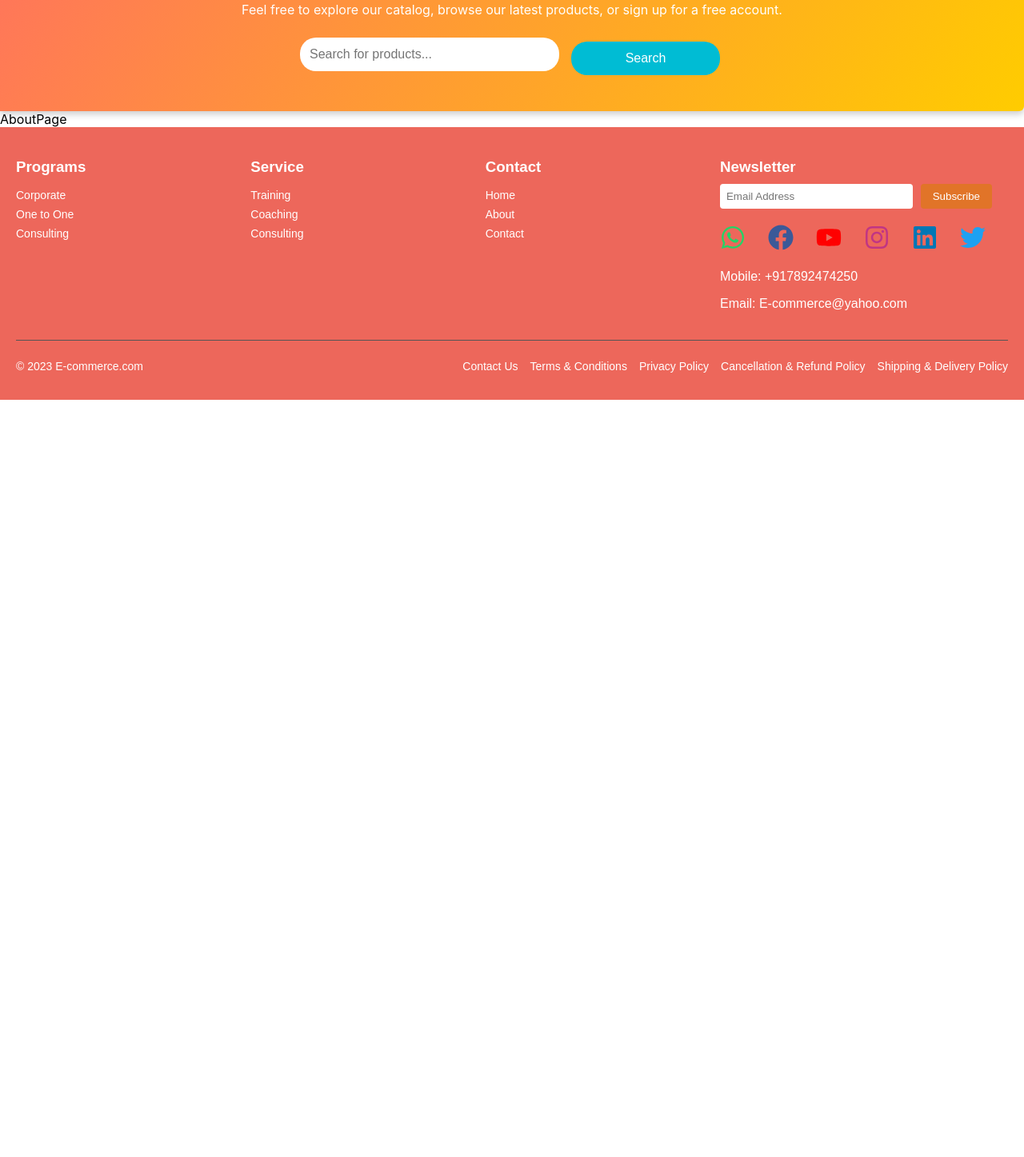
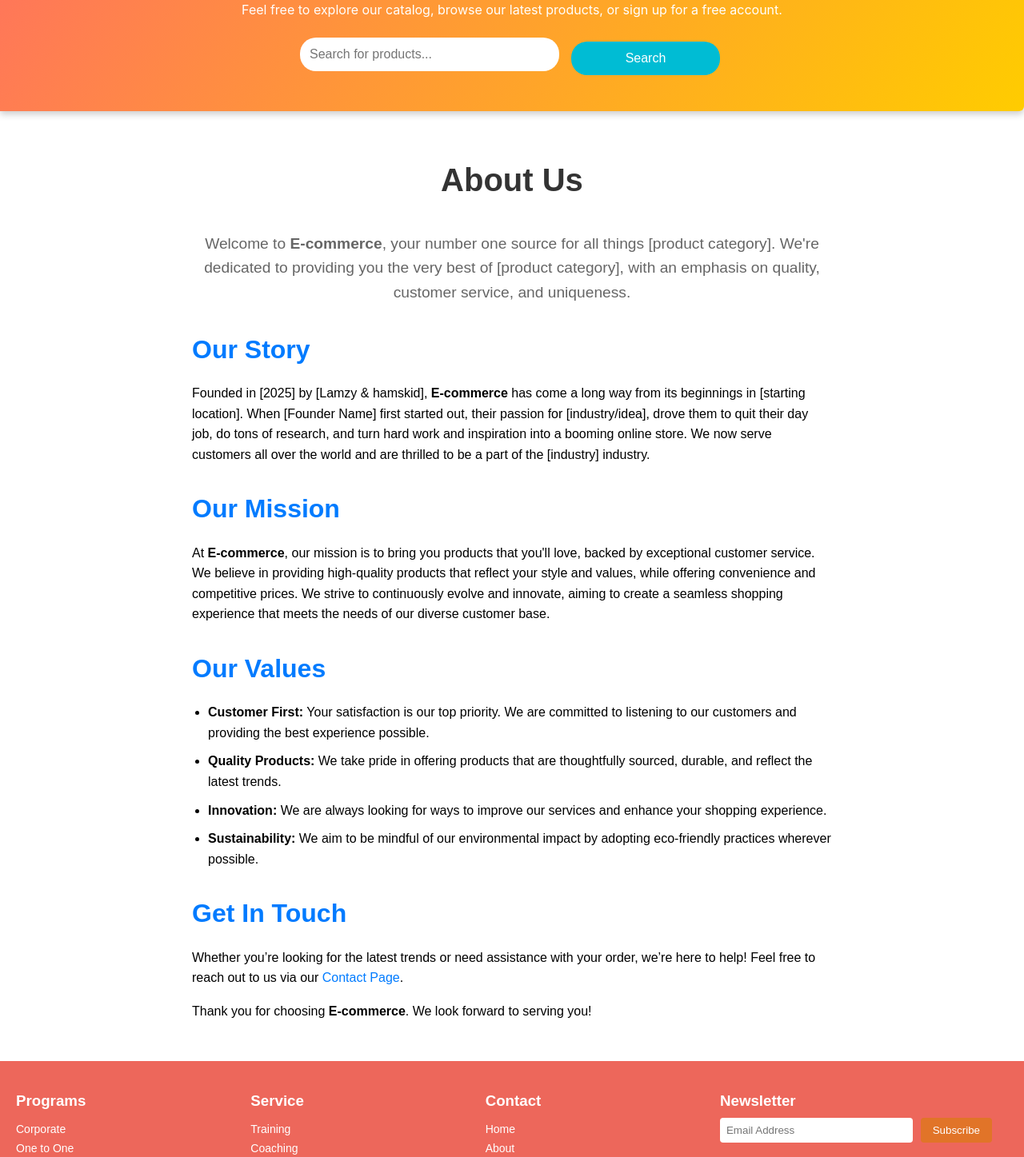
Before and after one commit to olaamidee/E-commerce, a React (Create React App) app: page /about in a window 1280 px wide. Shown: the part 300-1747 px from the top of the page at 80% size. Before the commit the page ends 800 px from the top, so only its background shows below. Built offline with nearby package versions, Linux system fonts and the light colour scheme.

Commit message:
addin about conponents

```diff
--- a/src/App.css
+++ b/src/App.css
@@ -89,3 +89,58 @@
 .icon.instagram { color: #C13584; }
 .icon.linkedin { color: #0077b5; }
 .icon.twitter { color: #1DA1F2; }
+
+
+
+.about-container {
+    max-width: 800px;
+    margin: 0 auto;
+    padding: 20px;
+    font-family: 'Arial', sans-serif;
+    line-height: 1.6;
+}
+
+.about-intro {
+    text-align: center;
+    margin-bottom: 30px;
+}
+
+.about-intro h1 {
+    font-size: 2.5rem;
+    color: #333;
+}
+
+.about-description {
+    font-size: 1.2rem;
+    color: #666;
+}
+
+.about-story, .about-mission, .about-values, .about-cta {
+    margin-bottom: 30px;
+}
+
+.about-story h2,
+.about-mission h2,
+.about-values h2,
+.about-cta h2 {
+    font-size: 2rem;
+    margin-bottom: 10px;
+    color: #007bff;
+}
+
+.about-values ul {
+    padding-left: 20px;
+}
+
+.about-values li {
+    margin-bottom: 10px;
+}
+
+a {
+    color: #007bff;
+    text-decoration: none;
+}
+
+a:hover {
+    text-decoration: underline;
+}
--- a/src/Pages/AboutPage.js
+++ b/src/Pages/AboutPage.js
@@ -1,9 +1,50 @@
-import React from 'react'
+import React from 'react';
 
 function AboutPage() {
-  return (
-    <div>AboutPage</div>
-  )
+    return (
+        <div className="about-container">
+            <section className="about-intro">
+                <h1>About Us</h1>
+                <p className="about-description">
+                    Welcome to <strong>E-commerce</strong>, your number one source for all things [product category]. We're dedicated to providing you the very best of [product category], with an emphasis on quality, customer service, and uniqueness.
+                </p>
+            </section>
+
+            <section className="about-story">
+                <h2>Our Story</h2>
+                <p>
+                    Founded in [2025] by [Lamzy & hamskid], <strong>E-commerce</strong> has come a long way from its beginnings in [starting location]. When [Founder Name] first started out, their passion for [industry/idea], drove them to quit their day job, do tons of research, and turn hard work and inspiration into a booming online store. We now serve customers all over the world and are thrilled to be a part of the [industry] industry.
+                </p>
+            </section>
+
+            <section className="about-mission">
+                <h2>Our Mission</h2>
+                <p>
+                    At <strong>E-commerce</strong>, our mission is to bring you products that you'll love, backed by exceptional customer service. We believe in providing high-quality products that reflect your style and values, while offering convenience and competitive prices. We strive to continuously evolve and innovate, aiming to create a seamless shopping experience that meets the needs of our diverse customer base.
+                </p>
+            </section>
+
+            <section className="about-values">
+                <h2>Our Values</h2>
+                <ul>
+                    <li><strong>Customer First:</strong> Your satisfaction is our top priority. We are committed to listening to our customers and providing the best experience possible.</li>
+                    <li><strong>Quality Products:</strong> We take pride in offering products that are thoughtfully sourced, durable, and reflect the latest trends.</li>
+                    <li><strong>Innovation:</strong> We are always looking for ways to improve our services and enhance your shopping experience.</li>
+                    <li><strong>Sustainability:</strong> We aim to be mindful of our environmental impact by adopting eco-friendly practices wherever possible.</li>
+                </ul>
+            </section>
+
+            <section className="about-cta">
+                <h2>Get In Touch</h2>
+                <p>
+                    Whether you’re looking for the latest trends or need assistance with your order, we’re here to help! Feel free to reach out to us via our <a href="/contact">Contact Page</a>.
+                </p>
+                <p>
+                    Thank you for choosing <strong>E-commerce</strong>. We look forward to serving you!
+                </p>
+            </section>
+        </div>
+    );
 }
 
-export default AboutPage
+export default AboutPage;
```
